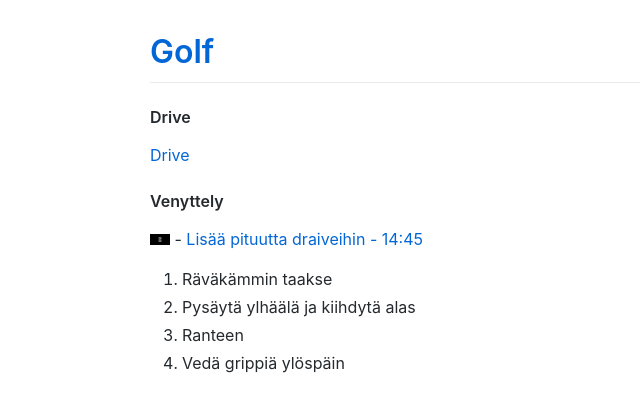
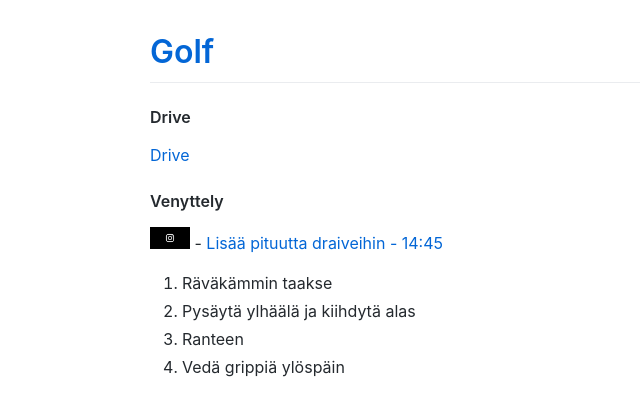
Before and after one commit to haapio/haapio.github.io, a Jekyll site: the page built from index.md, in a window 1280 px wide. Shown: the top 416 px of the page, without its empty margins (0-640 px from the left). Built offline with Jekyll 4.4.1, drawn with Linux system fonts in a browser that asks for light colours; comment, search, counter and statistics services are not loaded.

Commit message:
Update index.md

```diff
--- a/index.md
+++ b/index.md
@@ -7,7 +7,7 @@ layout: default
 [Drive](./drive.html)
 
 #### Venyttely
-<img src="instagram.png" alt="Instagram" width="20"> - [Lisää pituutta draiveihin - 14:45](https://www.youtube.com/watch?v=lCz5lVhGB9A)
+<img src="instagram.png" alt="Instagram" width="40"> - [Lisää pituutta draiveihin - 14:45](https://www.youtube.com/watch?v=lCz5lVhGB9A)
 1.  Räväkämmin taakse
 2.  Pysäytä ylhäälä ja kiihdytä alas
 3.  Ranteen
```
